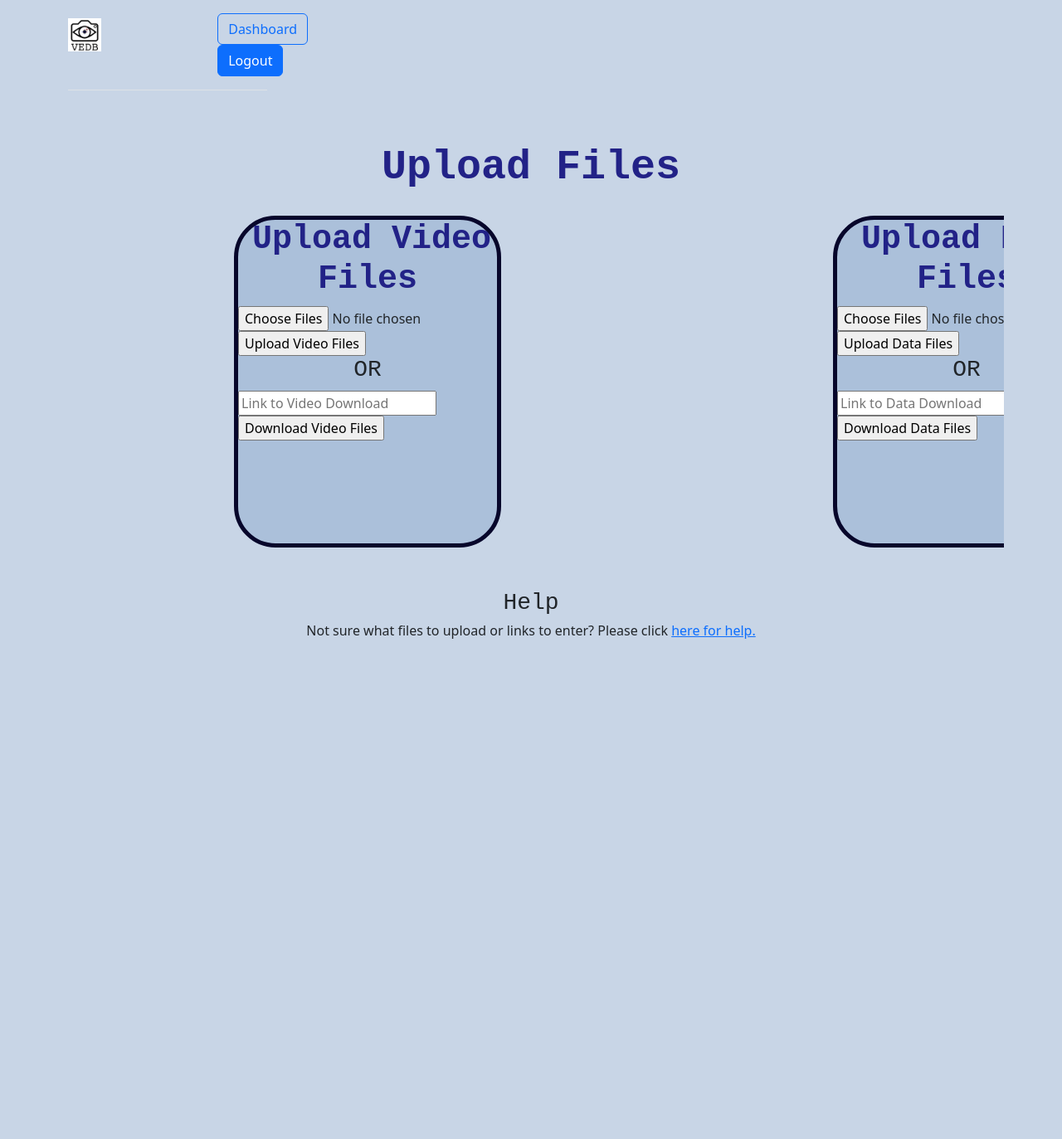
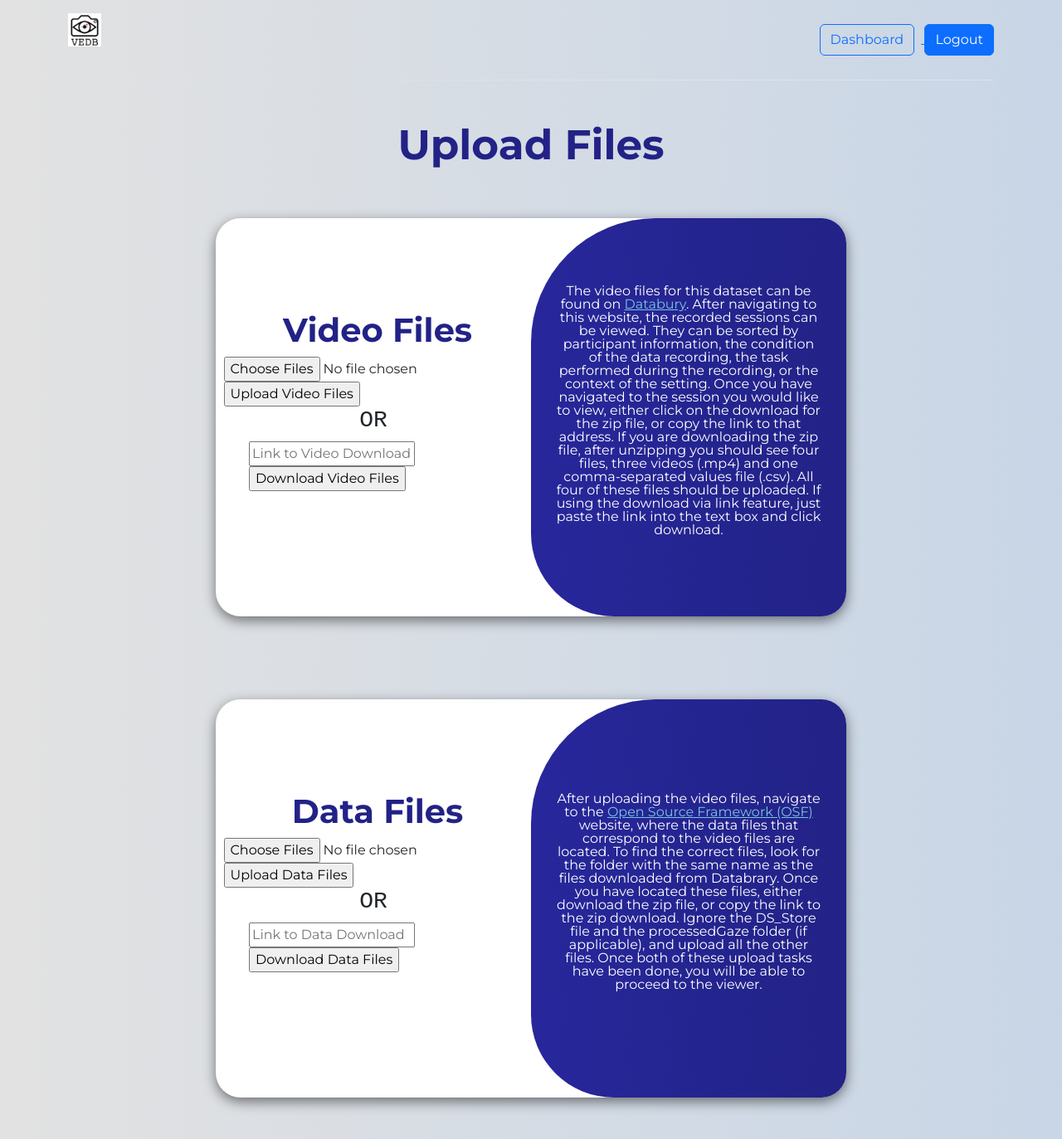
Before and after one commit to Gaskell-Matthew-1102/VEDB-Toolbox, a Flask app: page / in a window 1280 px wide. Shown: the whole page at 83% size. Before the commit the page ends 770 px from the top, so only its background shows below. Run offline with Flask 3, Linux system fonts and the light colour scheme; a user stored in the database is signed in; some libraries are stand-ins or nearby versions.

Commit message:
Refactored UI of file upload page, needs finishing touches on hidden functionality

```diff
--- a/flaskr/static/styles/file-upload.css
+++ b/flaskr/static/styles/file-upload.css
@@ -1,12 +1,20 @@
 /*Matt used a decent amount of Leon's code that he wrote for the login page for this
 stylesheet, modifying it to conform for the file upload pages*/
 
-body {
-  margin: 0;
-  padding: 0;
-  font-family: "Helvetica Neue", Helvetica, Arial, sans-serif;
-  color: #444;
+@import url('https://fonts.googleapis.com/css2?family=Montserrat:wght@300;400;500;600;700&display=swap');
+
+*{
+    font-family: 'Montserrat', sans-serif;
 }
+
+
+
+/*body {*/
+/*  margin: 0;*/
+/*  padding: 0;*/
+/*  font-family: "Helvetica Neue", Helvetica, Arial, sans-serif;*/
+/*  color: #444;*/
+/*}*/
 
 .title_container {
     display: flex;
@@ -19,7 +27,7 @@ body {
     font-weight: lighter;
     font-size: 70px;
     text-indent: 10px;
-    margin-top: 15px;
+    /*margin-top: 15px;*/
     font-family: "Courier New", Courier, monospace;
 }
 
@@ -39,15 +47,16 @@ body {
     font-family: "Courier New", Courier, monospace;
 }
 
-.body {
-    background-color: #8ca8cc79;
-    /*background-image: url('./images/journey_into_dataviz_feature.jpg');*/
-    background-repeat: repeat-x;
-    /* background-attachment: fixed; */
-    background-position: center;
-    background-position-y: 150px;
-    background-size: 50%;
-}
+/*.body {*/
+/*    background-color: #8ca8cc79;*/
+/*    background: linear-gradient(to right, #e2e2e2, #8ca8cc79);*/
+/*    !*background-image: url('./images/journey_into_dataviz_feature.jpg');*!*/
+/*    background-repeat: repeat-x;*/
+/*    !* background-attachment: fixed; *!*/
+/*    background-position: center;*/
+/*    background-position-y: 150px;*/
+/*    background-size: 50%;*/
+/*}*/
 
 .subtitle {
     color: rgb(122, 196, 223);
@@ -63,8 +72,8 @@ body {
     font-size: 50px;
     /*text-indent: 10px;*/
     text-align: center;
-    margin-top: 15px;
-    font-family: "Courier New", Courier, monospace;
+    /*margin-top: 15px;*/
+    font-family: 'Montserrat', sans-serif;
 }
 
 .paragraph {
@@ -139,33 +148,33 @@ body {
      background-color: #8ca8cc79;
  }
 
-.upload-container{
-    display: inline-block;
-    width: 400px;
-    height: 400px;
+/*.upload-container{*/
+/*    display: inline-block;*/
+/*    width: 400px;*/
+/*    height: 400px;*/
 
-    background-color: #8ca8cc79;
-    margin-left: 200px;
-    margin-right: 200px;
-    margin-top: 20px;
-    margin-bottom: 50px;
-    border: 5px solid #07062b;
-    border-radius: 50px 50px 50px 50px;
-}
+/*    background-color: #8ca8cc79;*/
+/*    margin-left: 200px;*/
+/*    margin-right: 200px;*/
+/*    margin-top: 20px;*/
+/*    margin-bottom: 50px;*/
+/*    border: 5px solid #07062b;*/
+/*    border-radius: 50px 50px 50px 50px;*/
+/*}*/
 
 .upload-container-text {
     color: #222287;
     font-weight: bold;
     text-indent: 10px;
     text-align: center;
-    font-family: "Courier New", Courier, monospace;
+    font-family: 'Montserrat', sans-serif;
 }
 
 .fail-text {
     text-align: center;
     color: red;
     font-weight: bold;
-    font-family: "Courier New", Courier, monospace;
+    font-family: 'Montserrat', sans-serif;
     padding-left: 10px;
     padding-right: 10px;
 }
@@ -189,15 +198,15 @@ body {
     margin: 10px;
 }
 
-.container {
-    flex-direction: row;
-    display: flex;
-    column-gap: 0px;
-    align-items: center;
-    justify-content: left;
-    width: 100%;
-    overflow: hidden;
-}
+/*.container {*/
+/*    flex-direction: row;*/
+/*    display: flex;*/
+/*    column-gap: 0px;*/
+/*    align-items: center;*/
+/*    justify-content: left;*/
+/*    width: 100%;*/
+/*    overflow: hidden;*/
+/*}*/
 .logoutbutton {
      background-color: #222287;
      color: #ffffff;
@@ -233,3 +242,75 @@ body {
     width: 100%;
     overflow: hidden;
 }
+
+body{
+    background-color: #8ca8cc79;
+    background: linear-gradient(to right, #e2e2e2, #8ca8cc79);
+    display: flex;
+    align-items: center;
+    justify-content: center;
+    flex-direction: column;
+    /*height: 100vh;*/
+}
+
+.upload-container{
+    background-color: #ffffff;
+    border-radius: 30px;
+    box-shadow: 0 5px 15px rgba(0, 0, 0, 0.5);
+    position: relative;
+    overflow: hidden;
+    width: 760px;
+    max-width: 100%;
+    min-height: 480px;
+    margin: 50px;
+}
+
+.upload-form-container{
+    position: absolute;
+    top: 0;
+    height: 100%;
+    left: 0;
+    width: 50%;
+    z-index: 2;
+    align-items: center;
+    display: flex;
+    justify-content: center;
+    flex-direction: column;
+    padding: 0 40px;
+}
+
+.description-container{
+    position: absolute;
+    top: 0;
+    left: 50%;
+    width: 50%;
+    height: 100%;
+    overflow: hidden;
+    border-radius: 150px 0 0 100px;
+    z-index: 1000;
+}
+
+.description{
+    background-color: #222287;
+    height: 100%;
+    background: linear-gradient(to right, #2C2CB0, #222287);
+    color: #ffffff;
+    position: relative;
+    left: -100%;
+    /*height: 100%;*/
+    width: 200%;
+}
+
+.description-area{
+    position: absolute;
+    width: 50%;
+    height: 100%;
+    display: flex;
+    align-items: center;
+    justify-content: center;
+    flex-direction: column;
+    padding: 0 30px;
+    text-align: center;
+    top: 0;
+    right: 0;
+}
--- a/flaskr/templates/file-upload/file_upload.html
+++ b/flaskr/templates/file-upload/file_upload.html
@@ -16,7 +16,7 @@ element code was taken from Leon's login page.-->
         }
     </style>
   </head>
-  <body class="body">
+  <body>
     <div class="container">
         <header class="d-flex flex-wrap align-items-center justify-content-center justify-content-md-between py-3 mb-4 border-bottom">
           <div class="col-md-3 mb-2 mb-md-0">
@@ -38,9 +38,9 @@ element code was taken from Leon's login page.-->
       </div>
     <br>
     <h1 class="h1_title">Upload Files</h1>
-    <div class="container">
-        <div class="upload-container">
-            <h1 class="upload-container-text">Upload Video Files</h1>
+    <div class="upload-container">
+        <div class="upload-form-container">
+            <h1 class="upload-container-text">Video Files</h1>
         {% if show_form1 %}
             <form action = "/upload_video" method="POST" enctype="multipart/form-data">
                 <input type="file" name="file" value="Choose Video Files" multiple />
@@ -62,9 +62,37 @@ element code was taken from Leon's login page.-->
                 <button type="submit" class="different_files_button">Upload Different Video Files</button>
             </form>
         {% endif %}
+            <br>
+            {% if failed_video_upload %}
+                <p class="fail-text">Incorrect video files uploaded.</p>
+            {% endif %}
+            {% if not failed_video_upload and not failed_video_link %}
+                <p></p>
+            {% endif %}
+            {% if failed_video_link %}
+                <p class="fail-text">Incorrect video link uploaded.</p>
+            {% endif %}
+            </div>
+            <div class="description-container">
+                <div class="description">
+                    <div class="description-area">
+                        <p>The video files for this dataset can be found on
+                    <a href="https://nyu.databrary.org/volume/1612" style="color:rgb(122, 196, 223)" target="_blank" ref="noopener noreferrer">Databury</a>.
+                    After navigating to this website,
+                    the recorded sessions can be viewed. They can be sorted by participant information, the
+                    condition of the data recording, the task performed during the recording, or the context of
+                    the setting. Once you have navigated to the session you would like to view, either click on the
+                    download for the zip file, or copy the link to that address. If you are downloading the zip file,
+                    after unzipping you should see four files, three videos (.mp4) and one comma-separated values
+                    file (.csv). All four of these files should be uploaded. If using the download via link feature,
+                    just paste the link into the text box and click download.</p>
+                    </div>
+                </div>
+            </div>
             </div>
         <div class="upload-container">
-            <h1 class="upload-container-text">Upload Data Files</h1>
+            <div class="upload-form-container">
+            <h1 class="upload-container-text">Data Files</h1>
         {% if show_form2 %}
             <form action = "/upload_data" method="POST" enctype="multipart/form-data">
                 <input type="file" name="file" value="Choose Data Files" multiple />
@@ -86,26 +114,50 @@ element code was taken from Leon's login page.-->
                 <button type="submit" class="different_files_button">Upload Different Data Files</button>
             </form>
         {% endif %}
+            <br>
+            {% if failed_data_upload %}
+                <p class="fail-text">Incorrect data files uploaded.</p>
+            {% endif %}
+            {% if failed_data_link %}
+                <p class="fail-text">Incorrect data link uploaded.</p>
+            {% endif %}
+            {% if not failed_video_upload and not failed_video_link %}
+                <p></p>
+            {% endif %}
             </div>
-        </div>
+            <div class="description-container">
+                <div class="description">
+                    <div class="description-area">
+                    <p>After uploading the video files, navigate to the
+                    <a href="https://osf.io/2gdkb/" style="color:rgb(122, 196, 223)" target="_blank" ref="noopener noreferrer">Open Source Framework (OSF)</a>
+                    website, where
+                    the data files that correspond to the video files are located. To find the correct files, look
+                    for the folder with the same name as the files downloaded from Databrary. Once you have located
+                    these files, either download the zip file, or copy the link to the zip download. Ignore the
+                    DS_Store file and the processedGaze folder (if applicable), and upload all the other files. Once
+                    both of these upload tasks have been done, you will be able to proceed to the viewer. </p>
+                    </div>
+                </div>
+            </div>
+            </div>
 <!--        {% if not show_form1 and not show_form2 %}-->
 <!--            <form action = '/visualizer' method="POST">-->
 <!--                <button type="submit" class="back_button">Enter Visualizer</button>-->
 <!--            </form>-->
 <!--        {% endif %}-->
     <div class="bottom_container">
-        {% if failed_video_upload %}
-                <p class="fail-text">Incorrect video files uploaded. Please try again, or refer to the link below for help.</p>
-        {% endif %}
-        {% if failed_data_upload %}
-                <p class="fail-text">Incorrect data files uploaded. Please try again, or refer to the link below for help.</p>
-        {% endif %}
-        {% if failed_video_link %}
-                <p class="fail-text">Incorrect video link uploaded. Either the link was invalid or the files could not be downloaded. Please try again, or refer to the link below for help.</p>
-        {% endif %}
-        {% if failed_data_link %}
-                <p class="fail-text">Incorrect data link uploaded. Either the link was invalid or the files could not be downloaded. Please try again, or refer to the link below for help.</p>
-        {% endif %}
+<!--        {% if failed_video_upload %}-->
+<!--                <p class="fail-text">Incorrect video files uploaded. Please try again, or refer to the link below for help.</p>-->
+<!--        {% endif %}-->
+<!--        {% if failed_data_upload %}-->
+<!--                <p class="fail-text">Incorrect data files uploaded. Please try again, or refer to the link below for help.</p>-->
+<!--        {% endif %}-->
+<!--        {% if failed_video_link %}-->
+<!--                <p class="fail-text">Incorrect video link uploaded. Either the link was invalid or the files could not be downloaded. Please try again, or refer to the link below for help.</p>-->
+<!--        {% endif %}-->
+<!--        {% if failed_data_link %}-->
+<!--                <p class="fail-text">Incorrect data link uploaded. Either the link was invalid or the files could not be downloaded. Please try again, or refer to the link below for help.</p>-->
+<!--        {% endif %}-->
         {% if not show_form1 and not show_form2 %}
             <form action = '/visualizer' method="POST">
                 <button type="submit" class="enter_button">Enter Visualizer</button>
@@ -115,11 +167,11 @@ element code was taken from Leon's login page.-->
         <br>
         {% endif %}
     </div>
-  <div class="bottom_container">
-   <h3 class="h3">Help</h3>
-      </div>
-      <div class="bottom_container">
-        <p style="text-align: center">Not sure what files to upload or links to enter? Please click <a href="/upload_help">here for help.</a></p>
-    </div>
+<!--  <div class="bottom_container">-->
+<!--   <h3 class="h3">Help</h3>-->
+<!--      </div>-->
+<!--      <div class="bottom_container">-->
+<!--        <p style="text-align: center">Not sure what files to upload or links to enter? Please click <a href="/upload_help">here for help.</a></p>-->
+<!--    </div>-->
   </body>
 </html>
```
Also changed, not shown: instance/user_db.sqlite.
